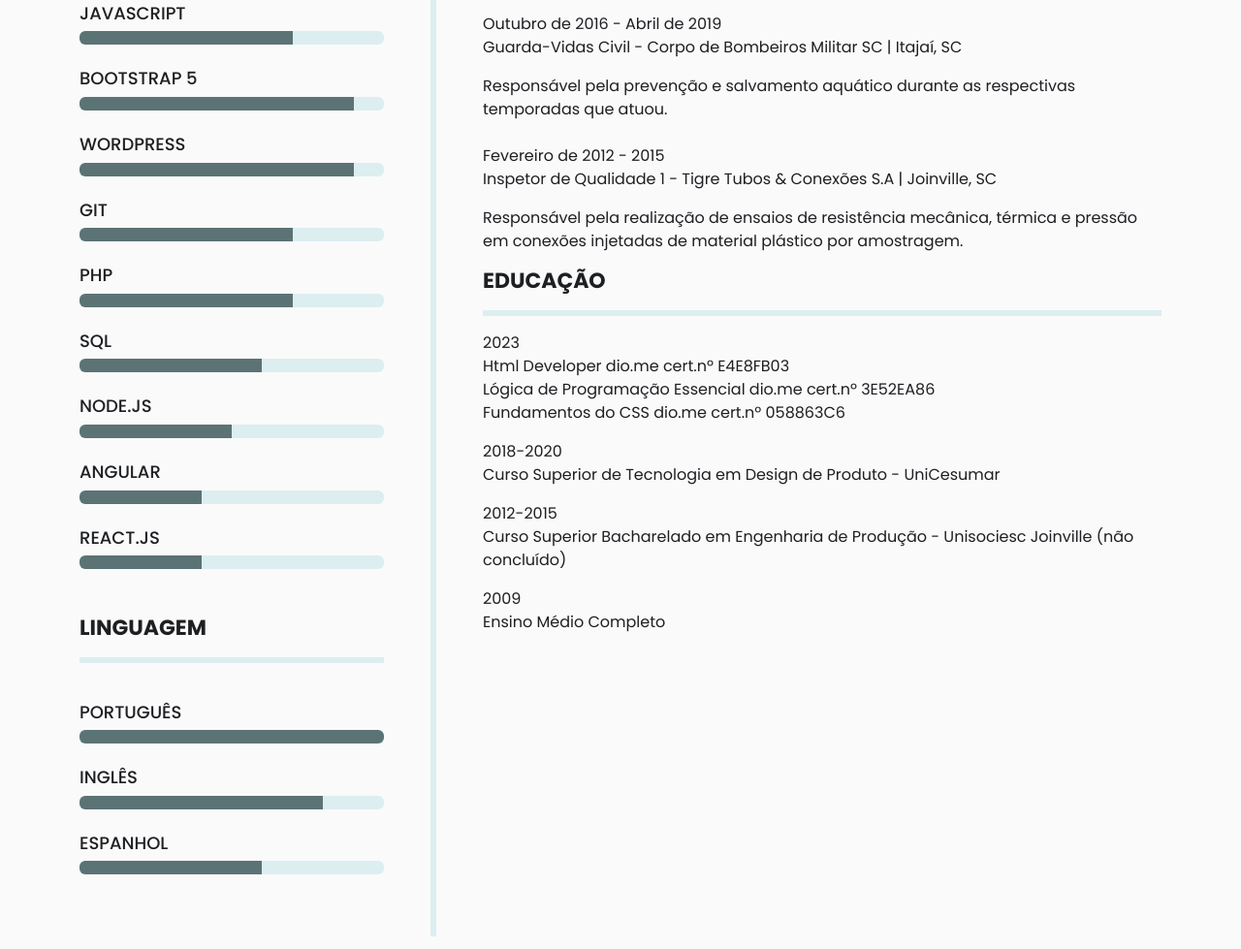
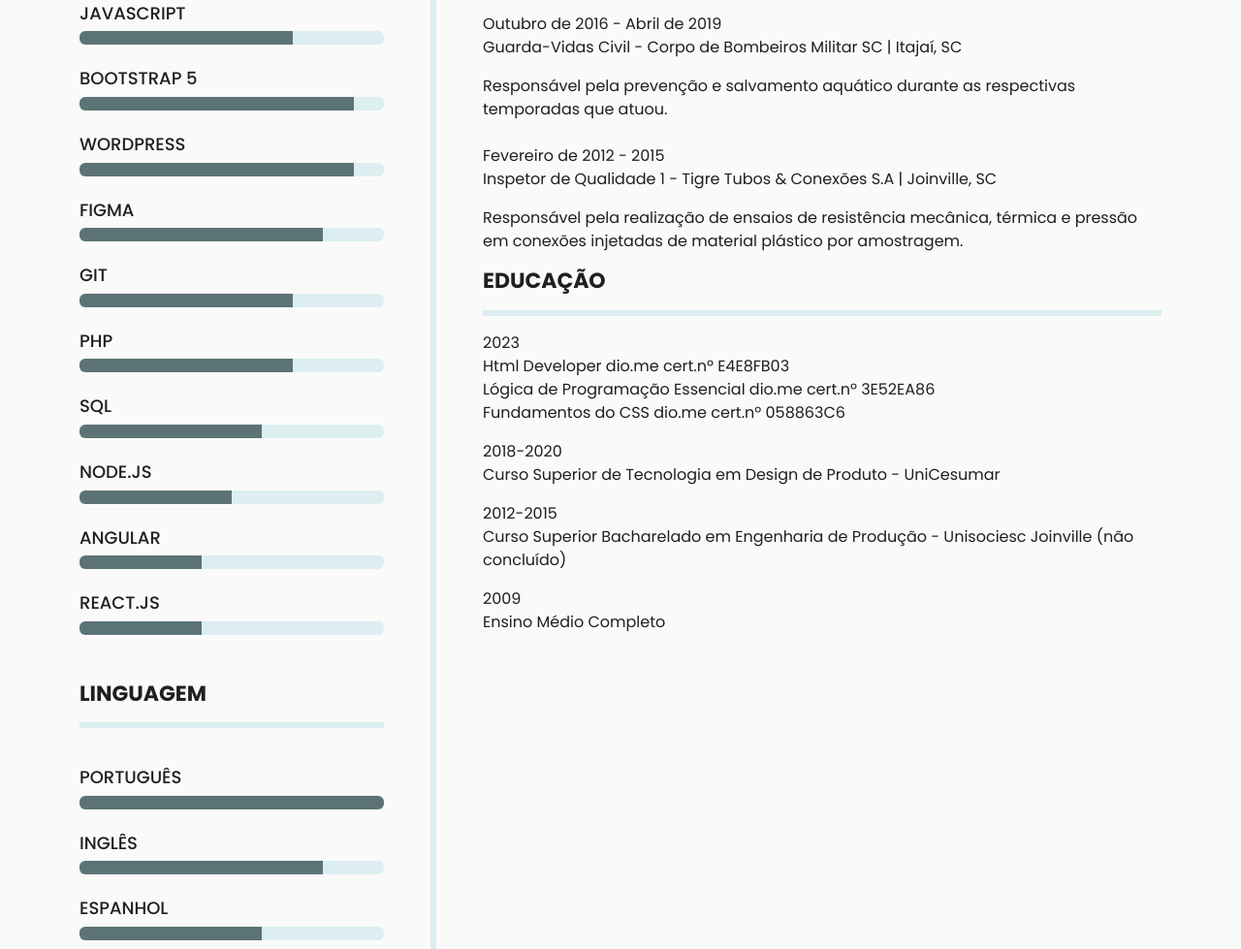
Before and after one commit to Kaueflip/Kaueflip.github.io, a plain HTML site: page index.html in a window 1280 px wide. Shown: the part 1074-2053 px from the top of the page at 97% size. Drawn offline with nearby package versions, Linux system fonts and the light colour scheme.

Commit message:
Include Figma to my skills

```diff
--- a/index.html
+++ b/index.html
@@ -311,6 +311,12 @@
                   </progress>
                 </li>
                 <li>
+                  <label for="sql"> <h3>FIGMA</h3></label>
+                  <progress class="progress" id="sql" max="100" value="80">
+                    80%
+                  </progress>
+                </li>
+                <li>
                   <label for="bootstrap"> <h3>GIT</h3></label>
                   <progress
                     class="progress"
```
